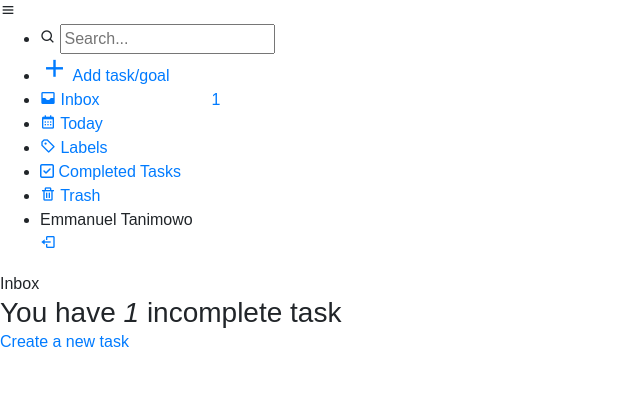
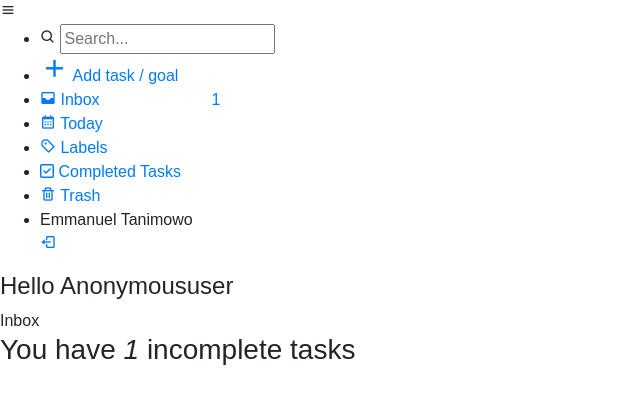
Before and after one commit to Mannuel25/Cheqqit, a Django app: template templates/inbox.html in a window 1280 px wide. Shown: the top 404 px of the page, without its empty margins (0-640 px from the left). Run offline with Django 3.2, Linux system fonts and the light colour scheme; the template is opened without the code that fills it: most values are stand-ins (such as "Sample title", 1, 10 or a date in 2020); parts of the project's set-up code (start-up, migrations or seed data) failed here and were passed over; some libraries are stand-ins or nearby versions.

Commit message:
Update inbox.html

```diff
--- a/templates/inbox.html
+++ b/templates/inbox.html
@@ -71,9 +71,9 @@
             <li>
                 <a href="{% url 'create_task' %}">
                     <i class='bx bx-plus' style="font-size: 29px;"></i>
-                    <span class="links_name">Add task/goal</span>
+                    <span class="links_name">Add task / goal</span>
                 </a>
-                <span class="tooltip">Add task/goal</span>
+                <span class="tooltip">Add task / goal</span>
             </li>
             <li>
                 <a href="{% url 'inbox' %}">
@@ -122,9 +122,9 @@
         </ul>
     </div>
     <section class="home-section" style="background-color: white;">
+        <h4>Hello {{request.user|title}}</h4>
         <div class="text">Inbox</div>
-        <h3 style="margin:0">You have <i>{{count}}</i> incomplete task{{ count|pluralize:"s" }}</h3>
-        <a href="{% url 'create_task' %}">Create a new task</a>
+        <h3>You have <i>{{count}}</i> incomplete tasks</h3>
     </section>
     <script>
         let sidebar = document.querySelector(".sidebar");
@@ -133,12 +133,12 @@
 
         closeBtn.addEventListener("click", () => {
             sidebar.classList.toggle("open");
-            menuBtnChange();//calling the function(optional)
+            menuBtnChange();
         });
 
-        searchBtn.addEventListener("click", () => { // Sidebar open when you click on the search iocn
+        searchBtn.addEventListener("click", () => {
             sidebar.classList.toggle("open");
-            menuBtnChange(); //calling the function(optional)
+            menuBtnChange();
         });
 
         function menuBtnChange() {
```
